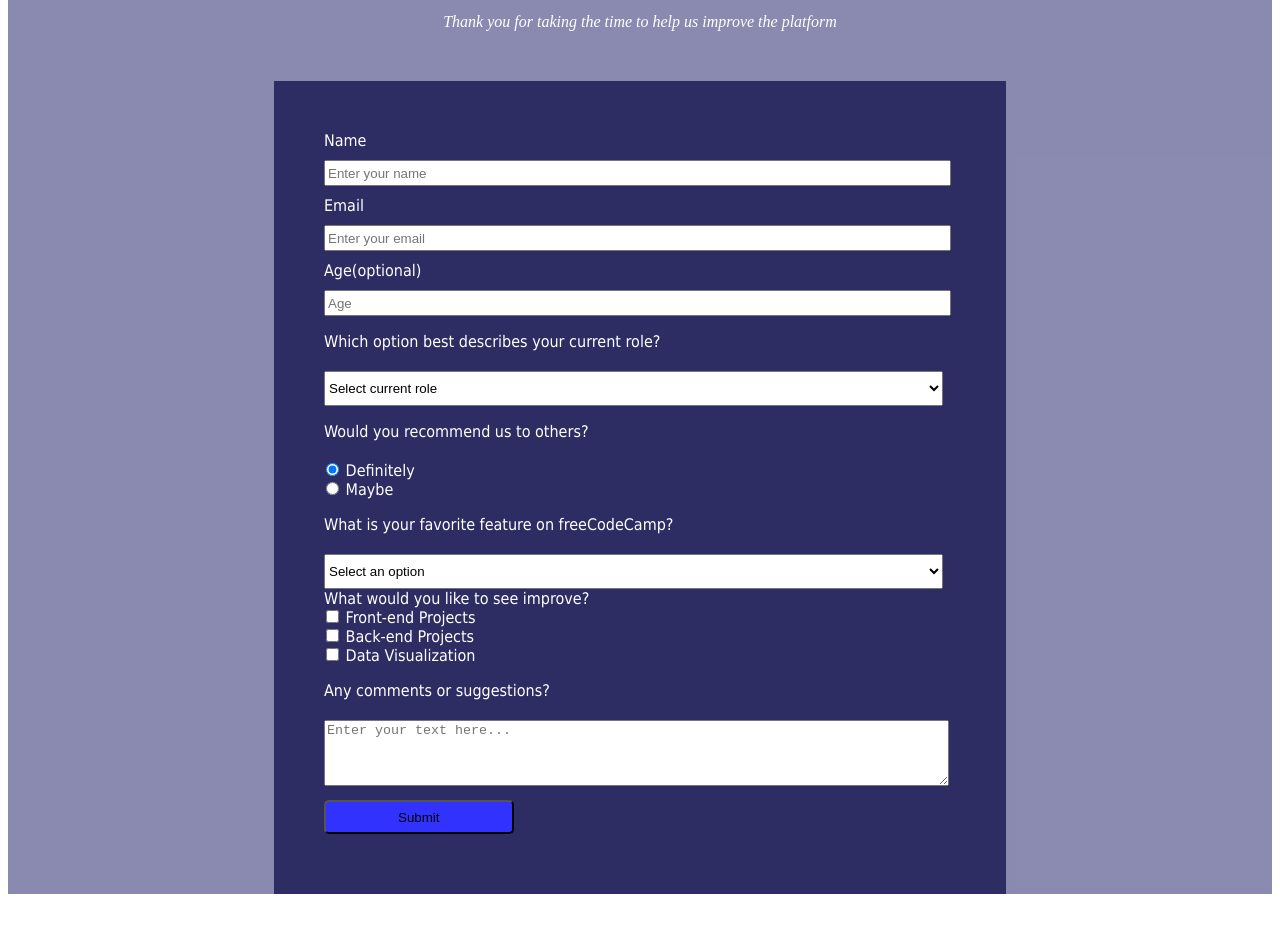
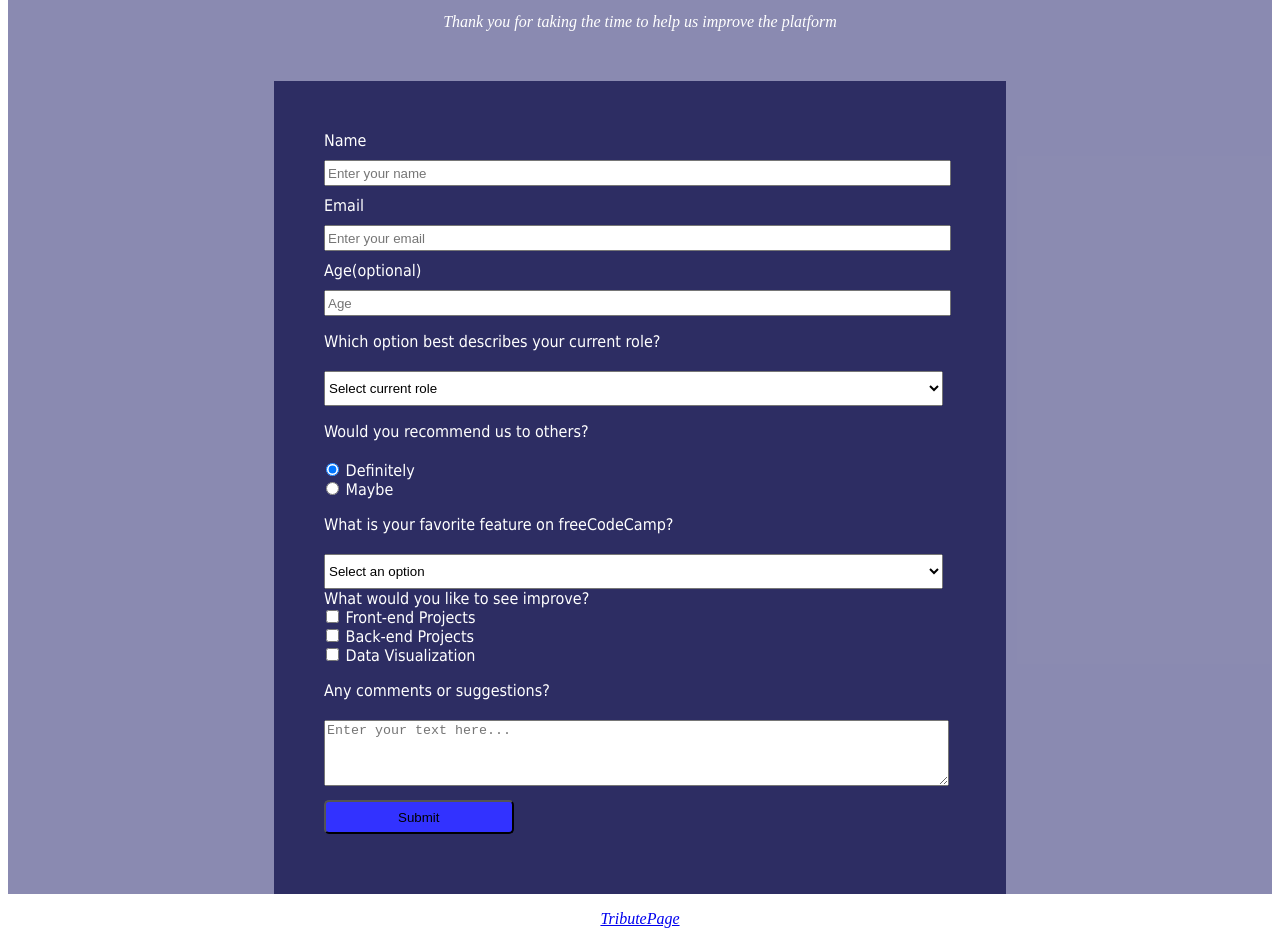
Before and after one commit to Vhisor/vhisor.github.io, a plain HTML site: page index.html in a window 1280 px wide. Shown: the part 99-1027 px from the top of the page. Before the commit the page ends 993 px from the top, so only its background shows below. Drawn offline with Linux system fonts and the light colour scheme.

Commit message:
Update index.html
added external link to tribute page

```diff
--- a/index.html
+++ b/index.html
@@ -42,5 +42,6 @@
       <input id="submit" type="submit" value="Submit" class="submit">
     </form>
     </div>
+    <p><a href="vhisor2.github.io">TributePage</a></p>
   </body>
 </html>
```
